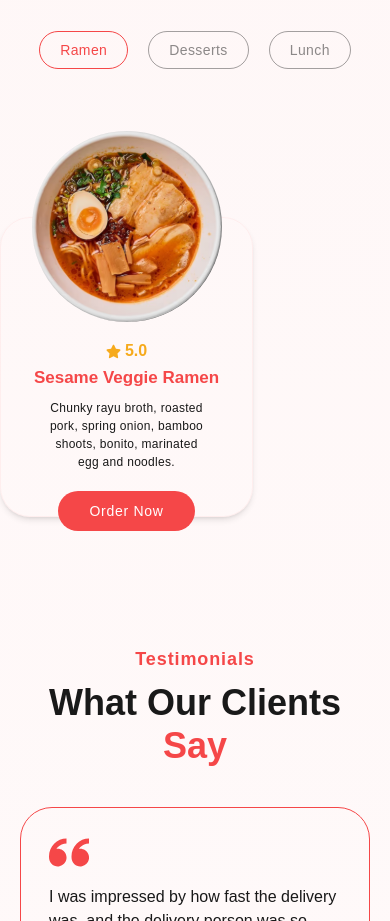
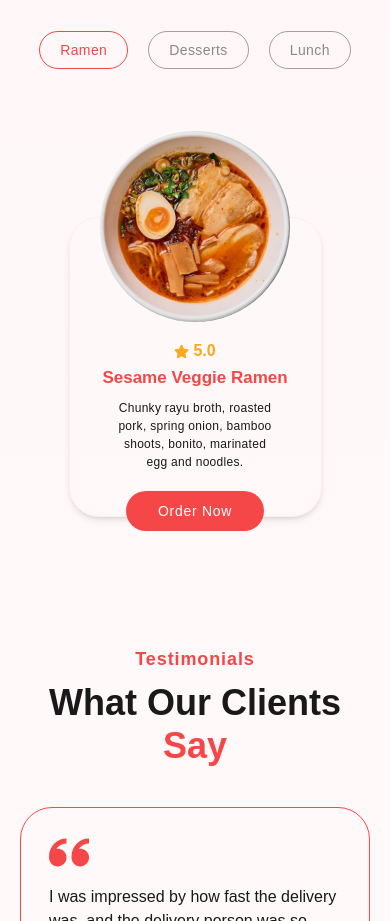
Before and after one commit to devJennyy/oishi-food, a React (Vite) app: page /homepage in a window 390 px wide. Shown: the part 960-1881 px from the top of the page. Built offline with nearby package versions, Linux system fonts and the light colour scheme; a web font is replaced by a local one.

Commit message:
WIP: Menu

```diff
--- a/src/components/Menu.tsx
+++ b/src/components/Menu.tsx
@@ -129,13 +129,13 @@ const Menu = () => {
           delay: 4000,
           disableOnInteraction: false,
         }}
-        className="mySwiper sm:hidden"
+        className="mySwiper sm:hidden menu-swiper"
       >
         {ramenMenu.map((item, index) => {
           return (
             <SwiperSlide key={index}>
               <div
-                className="flex flex-col justify-center items-center w-[253px] h-[300px] border border-secondary/5 shadow-md  gap-4 rounded-[30px] mt-24 mb-8
+                className="test flex flex-col justify-center items-center w-[253px] h-[300px] border border-secondary/5 shadow-md  gap-4 rounded-[30px] mt-24 mb-8
              hover:bg-gradient-to-b from-secondary/10 to-white bg-no-repeat hover:border-none active:scale-95 transition-all duration-500 ease-in-out"
               >
                 <div className="flex items-center h-[190px] w-[190px] mt-[-4.5rem]">
--- a/src/css/index.css
+++ b/src/css/index.css
@@ -121,6 +121,10 @@ body {
     align-items: center;
     overflow: hidden;
   }
+
+  .menu-swiper .swiper-slide {
+    justify-content: center;
+  }
 }
 
 .swipper-slide .swipper-slide-active{
```
